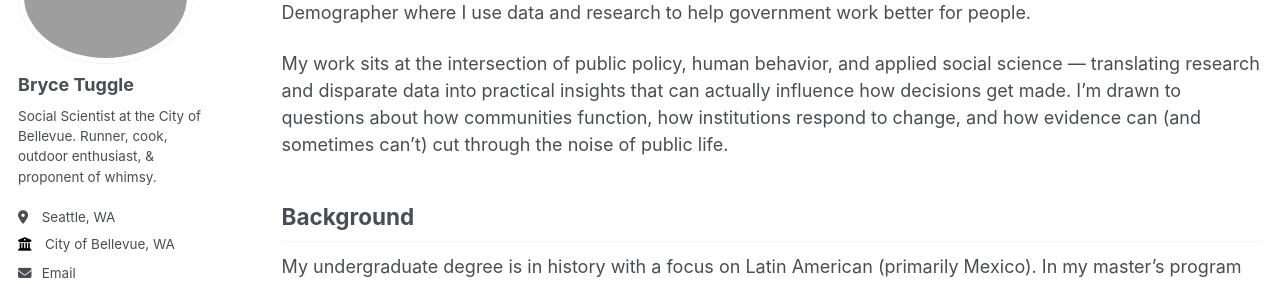
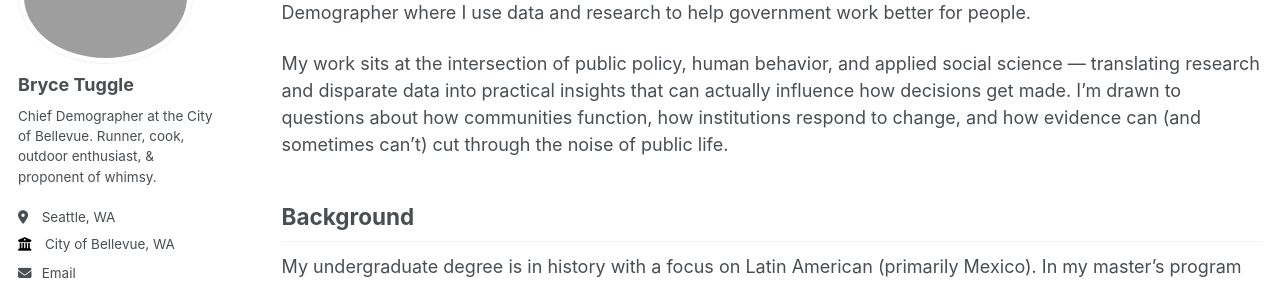
Before and after one commit to bwtuggle/bwtuggle.github.io, a Jekyll site: the page built from _pages/about.md, in a window 1280 px wide. Shown: the part 176-460 px from the top of the page. Built offline with Jekyll 4.4.1, drawn with Linux system fonts in a browser that asks for light colours.

Commit message:
Update bio to reflect new job title

```diff
--- a/_config.yml
+++ b/_config.yml
@@ -24,7 +24,7 @@ author:
   avatar           : "profile.png"
   name             : "Bryce Tuggle"
   pronouns         : # example: "she/her"
-  bio              : "Social Scientist at the City of Bellevue. Runner, cook, outdoor enthusiast, & proponent of whimsy."
+  bio              : "Chief Demographer at the City of Bellevue. Runner, cook, outdoor enthusiast, & proponent of whimsy."
   location         : "Seattle, WA"
   employer         : "City of Bellevue, WA"
   uri              :
```
